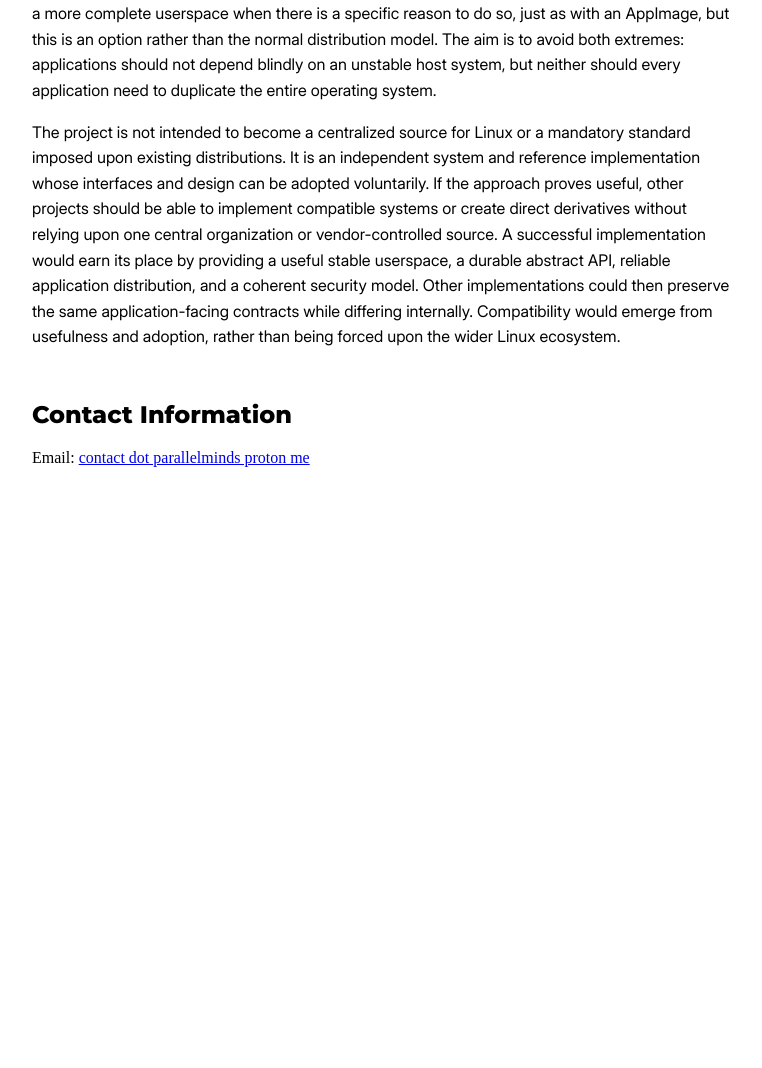
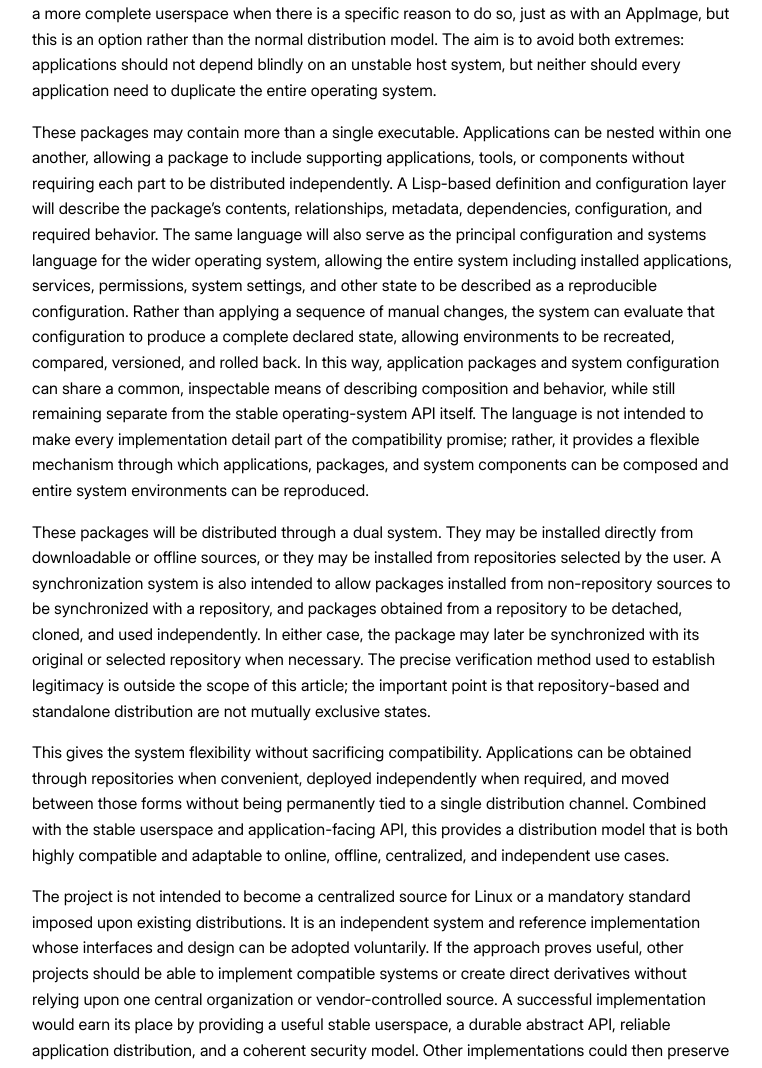
Before and after one commit to parallel-minds0/An-Open-Letter-on-Linux-Compatibility, a plain HTML site: page index.html in a window 1280 px wide. Shown: the part 1409-2477 px from the top of the page, without its empty margins (258-1020 px from the left). Before the commit the page ends 1916 px from the top, so only its background shows below. Drawn offline with Linux system fonts and the light colour scheme.

Commit message:
added a new section

```diff
--- a/index.html
+++ b/index.html
@@ -125,6 +125,60 @@
                     </p>
 
                     <p>
+                        These packages may contain more than a single executable.
+                        Applications can be nested within one another, allowing a
+                        package to include supporting applications, tools, or
+                        components without requiring each part to be distributed
+                        independently. A Lisp-based definition and configuration
+                        layer will describe the package’s contents, relationships,
+                        metadata, dependencies, configuration, and required behavior.
+                        The same language will also serve as the principal
+                        configuration and systems language for the wider operating
+                        system, allowing the entire system including installed
+                        applications, services, permissions, system settings,
+                        and other state to be described as a reproducible configuration.
+                        Rather than applying a sequence of manual changes,
+                        the system can evaluate that configuration to produce a
+                        complete declared state, allowing environments to be
+                        recreated, compared, versioned, and rolled back.
+                        In this way, application packages and system configuration
+                        can share a common, inspectable means of describing
+                        composition and behavior, while still remaining separate
+                        from the stable operating-system API itself.
+                        The language is not intended to make every implementation
+                        detail part of the compatibility promise; rather,
+                        it provides a flexible mechanism through which applications,
+                        packages, and system components can be composed and entire
+                        system environments can be reproduced.
+                    </p>
+
+                    <p>
+                        These packages will be distributed through a dual system.
+                        They may be installed directly from downloadable or offline
+                        sources, or they may be installed from repositories selected
+                        by the user. A synchronization system is also intended to
+                        allow packages installed from non-repository sources to be
+                        synchronized with a repository, and packages obtained from a
+                        repository to be detached, cloned, and used independently.
+                        In either case, the package may later be synchronized with
+                        its original or selected repository when necessary.
+                        The precise verification method used to establish legitimacy
+                        is outside the scope of this article; the important point is
+                        that repository-based and standalone distribution are not mutually
+                        exclusive states.
+                    </p>
+
+                    <p>
+                        This gives the system flexibility without sacrificing compatibility.
+                        Applications can be obtained through repositories when convenient,
+                        deployed independently when required, and moved between those forms
+                        without being permanently tied to a single distribution channel.
+                        Combined with the stable userspace and application-facing API, this
+                        provides a distribution model that is both highly compatible and
+                        adaptable to online, offline, centralized, and independent use cases.
+                    </p>
+
+                    <p>
                         The project is not intended to become a centralized source for Linux
                         or a mandatory standard imposed upon existing distributions. It is an
                         independent system and reference implementation whose interfaces and
```
